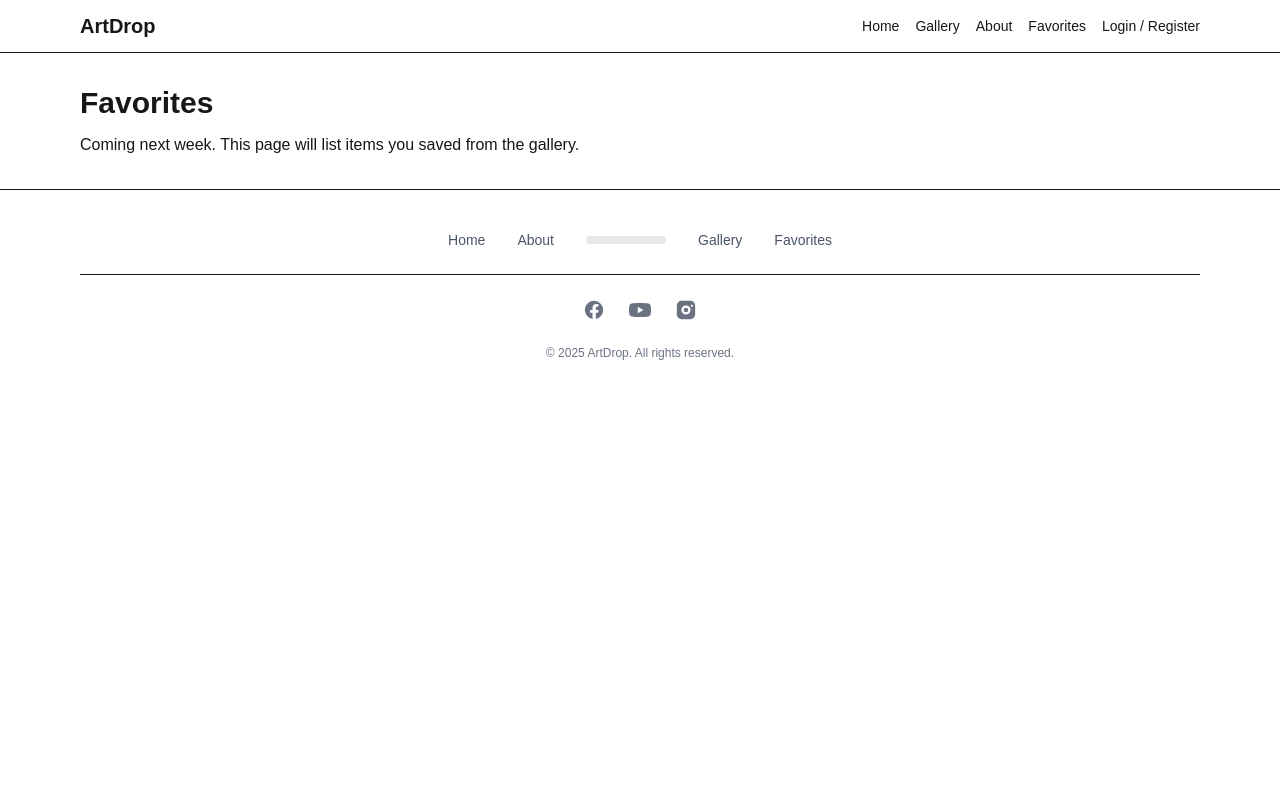
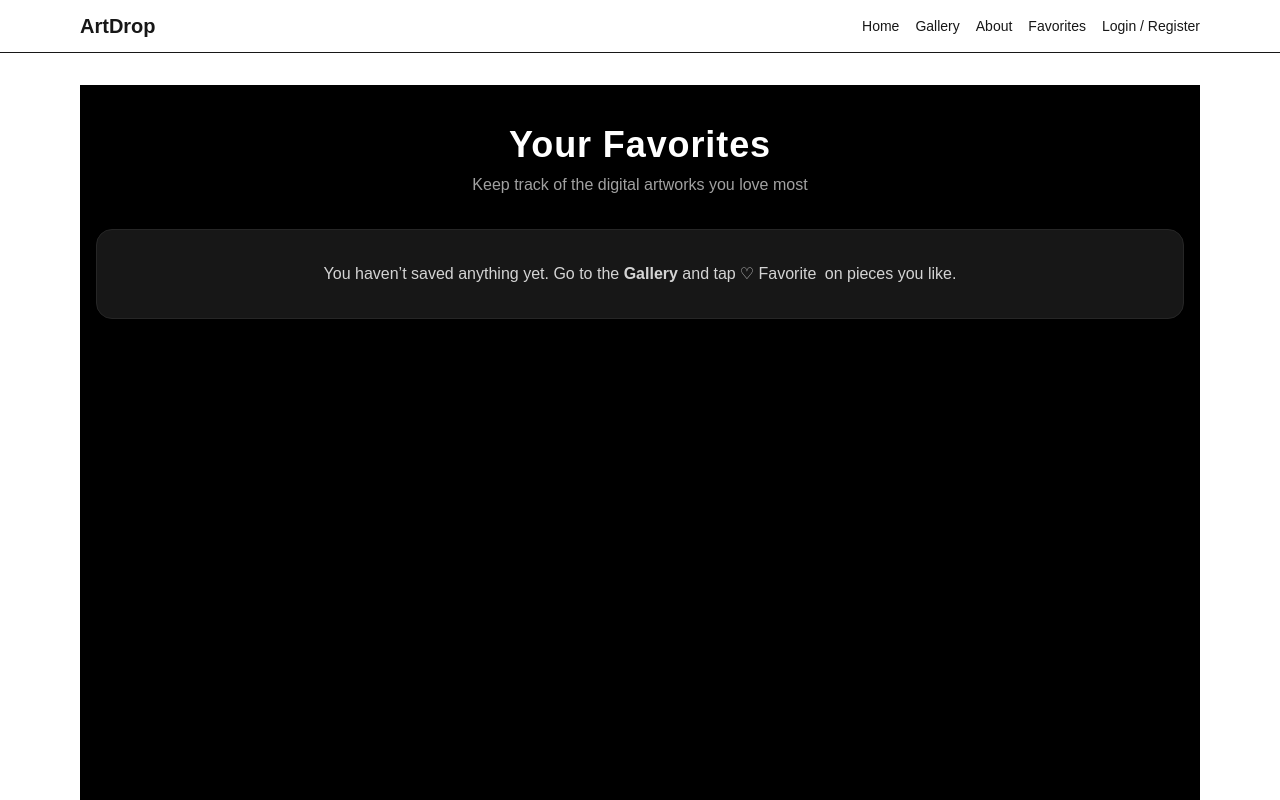
Before and after one commit to carlossosa-dev/ArtDrop, a Next.js app: page /favorites in a window 1280 px wide. Shown: the top 800 px of the page. Built offline with nearby package versions, Linux system fonts and the light colour scheme.

Commit message:
Gallery + Favorites: pages, ArtworkCard component, useFavorites hook

```diff
--- a/src/app/favorites/page.tsx
+++ b/src/app/favorites/page.tsx
@@ -1,8 +1,34 @@
-export default function Favorites() {
+"use client";
+
+import ArtworkCard from "../components/ArtworkCard";
+import useFavorites from "../hooks/useFavorites";
+
+export default function FavoritesPage() {
+  const { favorites } = useFavorites();
+
   return (
-    <section className="space-y-3">
-      <h1 className="text-3xl font-bold">Favorites</h1>
-      <p>Coming next week. This page will list items you saved from the gallery.</p>
-    </section>
+    <main className="min-h-screen bg-black">
+      <div className="mx-auto max-w-6xl px-4 py-10">
+        <header className="text-center mb-8">
+          <h1 className="text-4xl font-black tracking-wide text-white">Your Favorites</h1>
+          <p className="mt-2 text-neutral-400">Keep track of the digital artworks you love most</p>
+        </header>
+
+        {favorites.length === 0 ? (
+          <div className="rounded-2xl border border-neutral-800 bg-neutral-900 p-8 text-center">
+            <p className="text-neutral-300">
+              You haven’t saved anything yet. Go to the <span className="font-semibold">Gallery</span> and tap
+              <span className="mx-1">♡ Favorite</span> on pieces you like.
+            </p>
+          </div>
+        ) : (
+          <section className="grid grid-cols-1 sm:grid-cols-2 md:grid-cols-3 gap-6">
+            {favorites.map(art => (
+              <ArtworkCard key={art.id} art={art} />
+            ))}
+          </section>
+        )}
+      </div>
+    </main>
   );
 }
--- a/src/app/gallery/page.tsx
+++ b/src/app/gallery/page.tsx
@@ -1,8 +1,85 @@
-export default function Gallery() {
+"use client";
+
+import { useMemo, useState } from "react";
+import { artworks } from "../data/artworks";
+import { useFavorites } from "../hooks/useFavorites";
+
+type Art = typeof artworks[number];
+
+function Card({ art }: { art: Art }) {
+  const { add, remove, isFav } = useFavorites();
+  const favored = isFav(art.id);
+
   return (
-    <section className="space-y-3">
-      <h1 className="text-3xl font-bold">Gallery</h1>
-      <p>Coming next week. This page will show artwork cards and a Save button.</p>
-    </section>
+    <div className="bg-neutral-900 border border-neutral-800 rounded-2xl p-3 flex flex-col gap-3">
+      <div className="aspect-square overflow-hidden rounded-xl bg-neutral-800">
+        <img src={art.image} alt={art.title} className="w-full h-full object-cover transition-transform hover:scale-105" />
+      </div>
+      <div className="flex items-center justify-between">
+        <div>
+          <p className="text-white font-semibold">{art.title}</p>
+        </div>
+        <button
+          onClick={() => (favored ? remove(art.id) : add(art))}
+          className={`px-3 py-1 rounded-full text-sm border transition ${favored ? "bg-white text-black border-white" : "text-white border-neutral-600 hover:border-white"}`}
+        >
+          {favored ? "♥ Saved" : "♡ Favorite"}
+        </button>
+      </div>
+    </div>
   );
 }
+
+const CATEGORIES = ["All", "Wallpapers", "Posters", "Illustration"];
+
+export default function GalleryPage() {
+  const [search, setSearch] = useState("");
+  const [cat, setCat] = useState("All");
+
+  const filtered = useMemo(() => {
+    return artworks.filter((a) => {
+      const matchCat = cat === "All" || a.category === cat;
+      const matchSearch = a.title.toLowerCase().includes(search.toLowerCase());
+      return matchCat && matchSearch;
+    });
+  }, [search, cat]);
+
+  return (
+    <main className="min-h-screen bg-black">
+      <div className="mx-auto max-w-6xl px-4 py-10">
+        <header className="text-center mb-8">
+          <h1 className="text-4xl font-black tracking-wide text-white">Gallery</h1>
+        </header>
+
+        <div className="mb-6">
+          <input
+            value={search}
+            onChange={(e) => setSearch(e.target.value)}
+            placeholder="Search"
+            className="w-full rounded-full bg-neutral-900 border border-neutral-700 px-5 py-3 text-white placeholder-neutral-500 outline-none"
+          />
+        </div>
+
+        <div className="flex flex-wrap gap-3 mb-8">
+          {CATEGORIES.map((c) => (
+            <button
+              key={c}
+              onClick={() => setCat(c)}
+              className={`px-4 py-1.5 rounded-full border text-sm transition ${
+                cat === c ? "bg-white text-black border-white" : "text-white border-neutral-700 hover:border-white"
+              }`}
+            >
+              {c}
+            </button>
+          ))}
+        </div>
+
+        <section className="grid grid-cols-1 sm:grid-cols-2 md:grid-cols-3 gap-6">
+          {filtered.map((art) => (
+            <Card key={art.id} art={art} />
+          ))}
+        </section>
+      </div>
+    </main>
+  );
+}
--- /dev/null
+++ b/src/app/hooks/useFavorites.ts
@@ -0,0 +1,34 @@
+"use client";
+
+import { useEffect, useState } from "react";
+import type { Artwork } from "../data/artworks";
+
+const KEY = "artdrop:favorites:v1";
+
+function useFavorites() {
+  const [favorites, setFavorites] = useState<Artwork[]>([]);
+
+  useEffect(() => {
+    try {
+      const raw = localStorage.getItem(KEY);
+      if (raw) setFavorites(JSON.parse(raw));
+    } catch {}
+  }, []);
+
+  useEffect(() => {
+    try {
+      localStorage.setItem(KEY, JSON.stringify(favorites));
+    } catch {}
+  }, [favorites]);
+
+  const isFav = (id: string) => favorites.some(a => a.id === id);
+  const add = (art: Artwork) =>
+    setFavorites(prev => (prev.some(a => a.id === art.id) ? prev : [...prev, art]));
+  const remove = (id: string) =>
+    setFavorites(prev => prev.filter(a => a.id !== id));
+
+  return { favorites, add, remove, isFav };
+}
+
+export default useFavorites;
+export { useFavorites };
```
Also changed, not shown: src/app/components/ArtworkCard.tsx (added).
